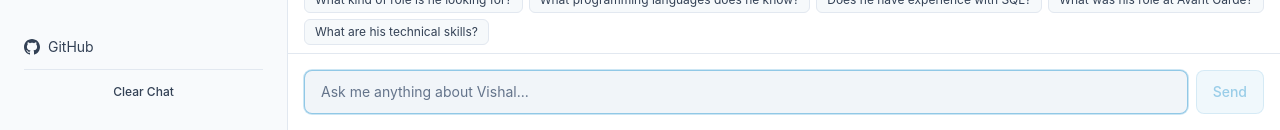
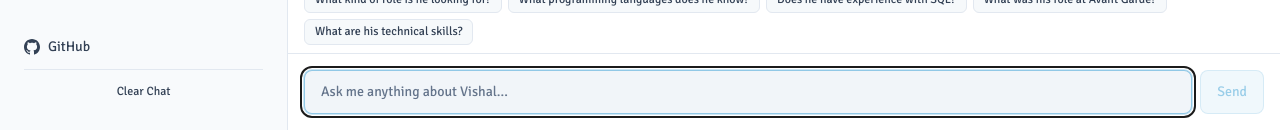
Before and after one commit to DataScienceVishal/ai-professional-twin, a React (Vite) app in the folder frontend/: page / in a window 1280 px wide. Shown: the part 670-800 px from the top of the page. Built offline with nearby package versions, Linux system fonts and the light colour scheme; no server answers.

Commit message:
feat: add the survey sheet colour tokens and the Signika font

```diff
--- a/frontend/index.html
+++ b/frontend/index.html
@@ -6,13 +6,13 @@
     <link rel="icon" type="image/svg+xml" href="/favicon.svg" />
     <link rel="canonical" href="https://ai-professional-twin.vercel.app/" />
 
-    <title>Vishal Khan - AI Digital Twin | Data &amp; ML Engineer</title>
+    <title>Vishal Khan - AI Digital Twin | Seeking AI engineer roles</title>
     <meta
       name="description"
-      content="Ask Vishal Khan's AI twin about his experience, projects and skills. A RAG assistant grounded in real data, with source citations. Data engineer and MSc AI student in London, open to full-time AI/ML roles from January 2027."
+      content="Ask Vishal Khan's AI twin about his experience, projects and skills. A RAG assistant grounded in real data, with source citations. MSc AI and Computer Science student in London with four years in data, seeking AI engineer roles: full-time from January 2027, part-time and internships now."
     />
     <meta name="author" content="Vishal Khan" />
-    <meta name="theme-color" content="#0b0f19" />
+    <meta name="theme-color" content="#ffffff" />
 
     <!-- Open Graph: controls the preview card on LinkedIn, Slack, WhatsApp -->
     <meta property="og:type" content="website" />
--- a/frontend/src/main.tsx
+++ b/frontend/src/main.tsx
@@ -1,5 +1,7 @@
 import { StrictMode } from 'react'
 import { createRoot } from 'react-dom/client'
+import '@fontsource/signika/latin-400.css'
+import '@fontsource/signika/latin-600.css'
 import './styles/globals.css'
 import App from './app'
 
--- a/frontend/src/styles/globals.css
+++ b/frontend/src/styles/globals.css
@@ -1,6 +1,20 @@
 @import "tailwindcss";
 
 @theme {
+  --color-paper: #ffffff;
+  --color-ink: #1b1b1b;
+  --color-muted: #5b6470;
+  --color-survey: #2b6cb0;
+  --color-grid: #c9dcef;
+  --color-edu: #e3f0db;
+  --color-work: #e4edf7;
+  --color-edu-bar: #548238;
+  --color-work-bar: #5c7fa8;
+  --color-route: #c2185b;
+  --color-wash: #f3f5f8;
+  --font-sans: 'Signika', system-ui, -apple-system, 'Segoe UI', sans-serif;
+
+  /* Old tokens, removed in Task 11 once nothing uses them. */
   --color-bg-primary: #ffffff;
   --color-bg-secondary: #f8fafc;
   --color-bg-card: #f1f5f9;
@@ -11,10 +25,11 @@
   --color-text-primary: #020617;
   --color-text-secondary: #334155;
   --color-text-muted: #64748b;
-  --font-sans: 'Inter', system-ui, -apple-system, sans-serif;
 }
 
 body {
+  background: var(--color-paper);
+  color: var(--color-ink);
   -webkit-font-smoothing: antialiased;
   -moz-osx-font-smoothing: grayscale;
 }
@@ -31,6 +46,11 @@ body,
   overscroll-behavior-y: none;
 }
 
+:focus-visible {
+  outline: 2px solid var(--color-ink);
+  outline-offset: 2px;
+}
+
 /* Swipeable chip strip on mobile: scrolling without a visible scrollbar. */
 @utility no-scrollbar {
   scrollbar-width: none;
@@ -41,40 +61,153 @@ body,
   }
 }
 
-.prose h1, .prose h2, .prose h3, .prose h4 {
-  color: var(--color-text-primary);
+/* The double frame line a printed survey sheet carries. */
+@utility neatline {
+  border: 2px solid var(--color-ink);
+  box-shadow:
+    inset 0 0 0 5px var(--color-paper),
+    inset 0 0 0 6px var(--color-ink);
+  /* Keeps children off the 6px frame band, which an inset shadow paints under. */
+  padding: 6px;
+}
+
+/* Place-name lettering for section labels and margin text. */
+@utility sheet-label {
+  font-size: 0.75rem;
+  font-weight: 600;
+  letter-spacing: 0.2em;
+  text-transform: uppercase;
+  color: var(--color-muted);
+}
+
+/*
+ * The route draws once on first paint by revealing its layer along the time
+ * axis. Dashing a `pathLength="1"` line cannot do this here: under
+ * `vector-effect: non-scaling-stroke` Chromium measures the dash in user units
+ * but strokes in pixels, so the route came out dashed.
+ */
+.route-reveal {
+  clip-path: inset(-8px);
+}
+
+@media (prefers-reduced-motion: no-preference) {
+  .route-reveal {
+    animation: route-reveal-x 900ms ease-out both;
+  }
+
+  .route-reveal[data-axis='y'] {
+    animation-name: route-reveal-y;
+  }
+}
+
+@keyframes route-reveal-x {
+  from {
+    clip-path: inset(-8px 100% -8px -8px);
+  }
+  to {
+    clip-path: inset(-8px);
+  }
+}
+
+@keyframes route-reveal-y {
+  from {
+    clip-path: inset(-8px -8px 100% -8px);
+  }
+  to {
+    clip-path: inset(-8px);
+  }
+}
+
+/*
+ * Opening a source brings what it points at forward. Text keeps its full
+ * contrast: only the map's graphics recede, and the lit note or entry gets a
+ * tint, so nothing drops below WCAG AA while a source is open.
+ */
+[data-graphic] [data-dim] {
+  transition: opacity 150ms ease-out;
+}
+
+[data-focus='on'] [data-graphic] [data-dim]:not([data-lit]) {
+  opacity: 0.3;
+}
+
+[data-focus='on'] [data-lit]:not([data-graphic] *) {
+  background-color: var(--color-work);
+}
+
+@media (prefers-reduced-motion: reduce) {
+  [data-graphic] [data-dim] {
+    transition: none;
+  }
+}
+
+/*
+ * Layers re-plot one sheet: Recruiter brings the screening facts forward,
+ * Interview lets the record's graphics recede so the system questions lead.
+ * The record's text stays at full contrast.
+ */
+[data-layer='recruiter'] [data-facts] {
+  font-size: 1.125rem;
+}
+
+[data-layer='interview'] [data-record] [data-graphic] {
+  opacity: 0.45;
+}
+
+.prose > * + * {
+  margin-top: 0.75em;
+}
+
+.prose h1,
+.prose h2,
+.prose h3,
+.prose h4 {
+  color: var(--color-ink);
   font-weight: 600;
 }
 
-.prose strong {
-  color: var(--color-accent-cyan);
+.prose h3 {
+  font-size: 1.05em;
+  margin-top: 1.1em;
 }
 
-.prose ul, .prose ol {
-  color: var(--color-text-secondary);
+.prose strong {
+  color: inherit;
+  font-weight: 600;
+}
+
+.prose ul {
+  list-style: disc;
+  padding-left: 1.25em;
+}
+
+.prose ol {
+  list-style: decimal;
+  padding-left: 1.25em;
+}
+
+.prose li + li {
+  margin-top: 0.25em;
 }
 
 .prose code {
-  color: var(--color-accent-teal);
-  background: var(--color-bg-card);
+  color: var(--color-ink);
+  background: var(--color-wash);
   padding: 0.15em 0.4em;
-  border-radius: 4px;
+  border-radius: 2px;
   font-size: 0.85em;
 }
 
 .prose a {
-  color: var(--color-accent-cyan);
-  text-decoration: none;
-}
-
-.prose a:hover {
+  color: var(--color-survey);
   text-decoration: underline;
+  text-underline-offset: 2px;
 }
 
 /*
  * Long unbroken strings - bare URLs, package names, snake_case identifiers -
- * are the usual reason a chat bubble blows out on a 375px screen. Break them
- * anywhere rather than letting them set the bubble's min-content width.
+ * are the usual reason a note blows out on a 375px screen. Break them
+ * anywhere rather than letting them set the note's min-content width.
  */
 .prose p,
 .prose li,
@@ -109,3 +242,10 @@ body,
   width: max-content;
   max-width: none;
 }
+
+.prose th,
+.prose td {
+  border: 1px solid color-mix(in srgb, var(--color-ink) 20%, transparent);
+  padding: 0.35em 0.6em;
+  text-align: left;
+}
```
